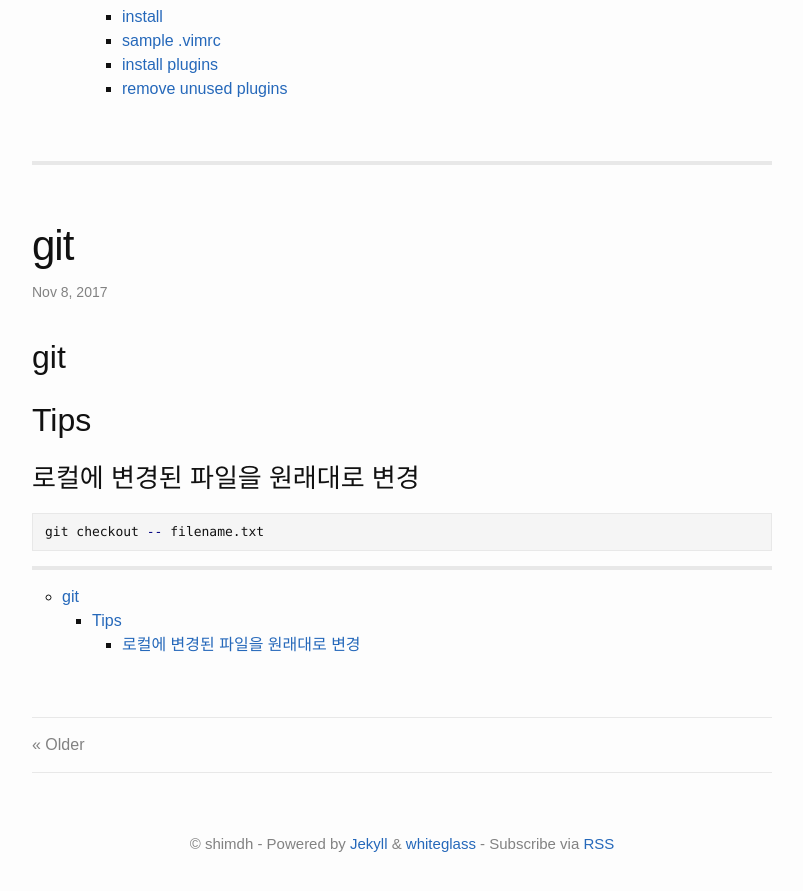
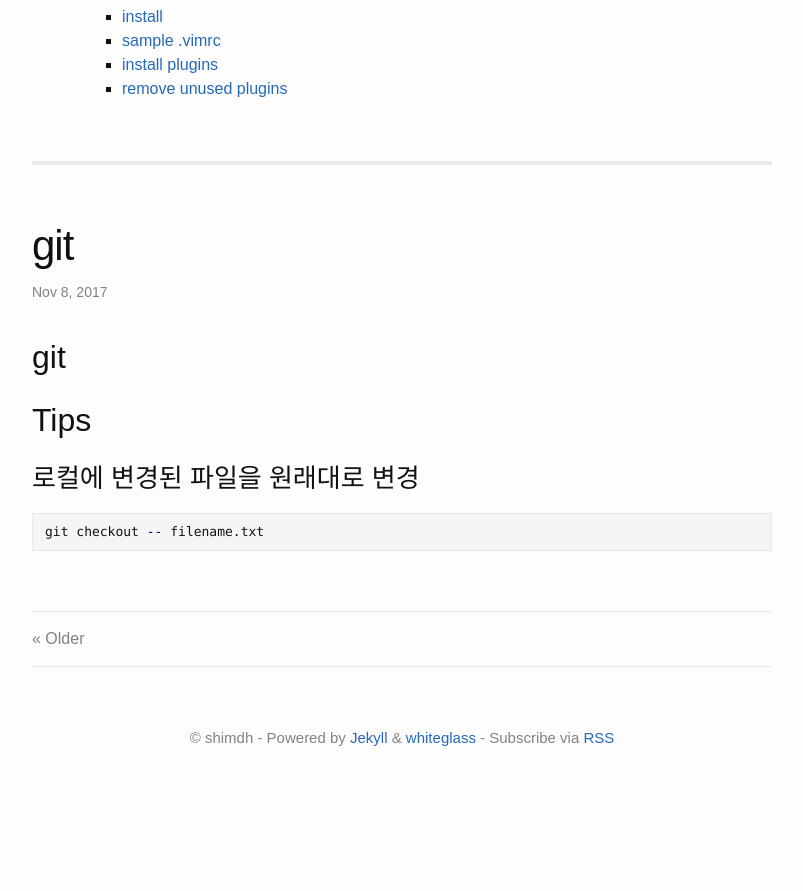
Before and after one commit to yous/whiteglass, a Jekyll site: the page built from index.html, in a window 1280 px wide and 900 px high, scrolled down 6329 px. Shown: the top 891 px of the window, without its empty margins (238-1041 px from the left). Built offline with Jekyll 4.4.1, drawn with Linux system fonts in a browser that asks for light colours; the list of posts is cut into pages by our own code; after the commit the page ends 7123 px from its top, so only the background shows below that.

Commit message:
remove toc in git tips

````diff
--- a/_posts/2017-11-09-git.md
+++ b/_posts/2017-11-09-git.md
@@ -1,23 +1,15 @@
 ---
 layout: post
 title: "git"
-date:   2017-11-09 07:20:00 +0900
+date: 2017-11-09 07:20:00 +0900
 ---
 
-git
-===
+# git
 
-Tips
-----
+## Tips
 
 ### 로컬에 변경된 파일을 원래대로 변경
 
 ```sh
 git checkout -- filename.txt
 ```
-
----
-
-- [git](#git)
-    - [Tips](#tips)
-        - [로컬에 변경된 파일을 원래대로 변경](#%EB%A1%9C%EC%BB%AC%EC%97%90-%EB%B3%80%EA%B2%BD%EB%90%9C-%ED%8C%8C%EC%9D%BC%EC%9D%84-%EC%9B%90%EB%9E%98%EB%8C%80%EB%A1%9C-%EB%B3%80%EA%B2%BD)
````
